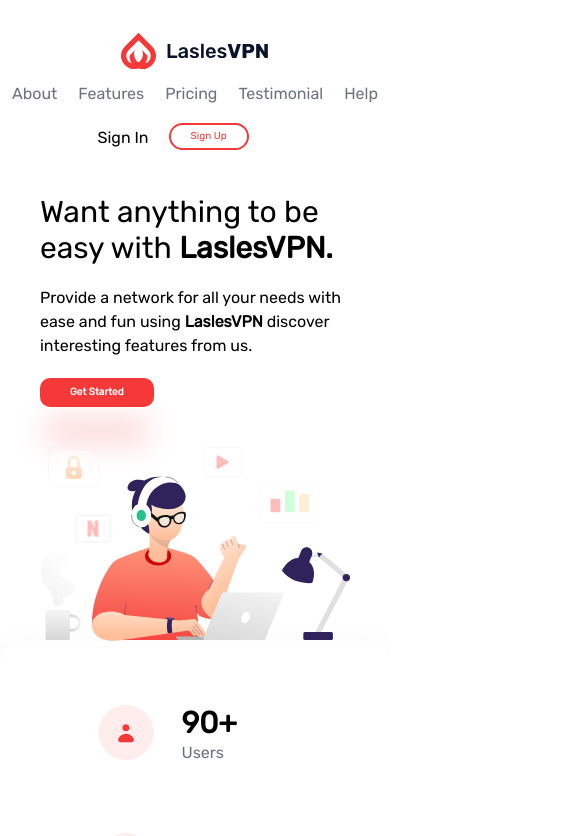
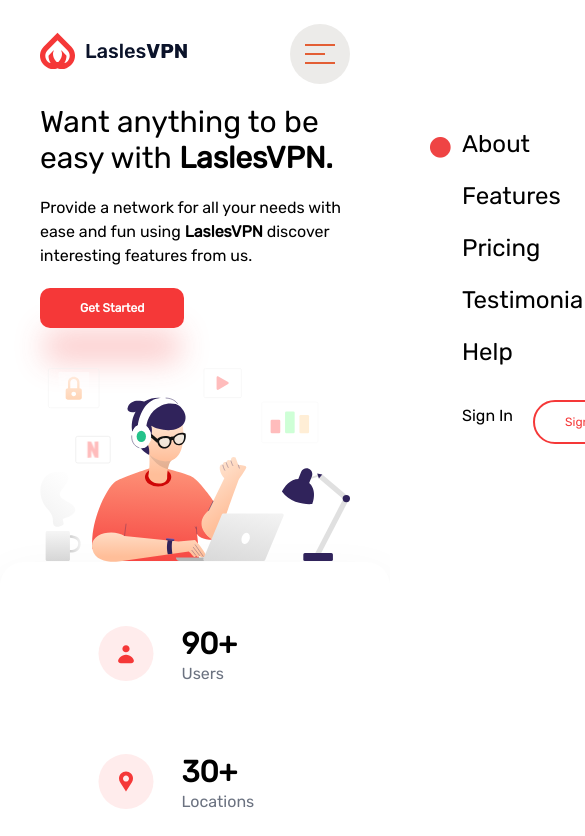
Before and after one commit to avoajaugochukwu/earnipay-t, a React (Create React App) app: page / in a window 390 px wide. Shown: the top 836 px of the page, 585 px wide, since content can reach past the window. Built offline with nearby package versions, Linux system fonts and the light colour scheme.

Commit message:
Added mobile header

```diff
--- a/src/common/Button/button.css
+++ b/src/common/Button/button.css
@@ -58,12 +58,12 @@
   .button--square {
     font-weight: bold;
     border-radius: 10px;
-    font-size: 10px;
-    padding: 6px 30px;
+    font-size: 12px;
+    padding: 10px 40px;
   }
   .button--round {
-    font-size: 10px;
-    padding: 3px 20px;
+    font-size: 12px;
+    padding: 10px 30px;
     border-radius: 25px;
   }
 }
--- /dev/null
+++ b/src/components/AuthButtons/AuthButtons.js
@@ -0,0 +1,36 @@
+import Button from "../../common/Button";
+
+const AuthButtons = ({ username, setUsername, showModal, setShowModal }) => {
+
+  return (
+    <div className="flex mt-4 md:mt-0 pl-10 w-full md:mx-auto md:w-56 md:justify-between">
+      {username ? (
+        <>
+          <p>{username}</p>
+          <Button
+            label="Sign Out"
+            type="round"
+            onClick={() => setUsername("")}
+          />
+        </>
+      ) : (
+        <>
+          <a className="py-1 md:py-3 mr-5" href=".">
+            Sign In
+          </a>
+          <div>
+            <Button
+              label="Sign Up"
+              border="thick"
+              type="round"
+              onClick={() => setShowModal(!showModal)}
+              // onClick={() => close()}
+            />
+          </div>
+        </>
+      )}
+    </div>
+  );
+};
+
+export default AuthButtons;
--- /dev/null
+++ b/src/components/AuthButtons/index.js
@@ -0,0 +1,2 @@
+export * from './AuthButtons';
+export { default } from './AuthButtons';
--- a/src/components/AuthModal/AuthModal.js
+++ b/src/components/AuthModal/AuthModal.js
@@ -13,7 +13,7 @@
   exit: "animate__animated animate__bounceOut",
 });
 
-const AuthModal = ({ active, setActive, setUsername }) => {
+const AuthModal = ({ showModal, setShowModal, setUsername }) => {
   const [{ data, loading, passwordError }, getAuth] = useAuth();
   const [submitted, setSubmitted] = useState(false);
   const [form, setForm] = useState({
@@ -77,7 +77,7 @@
       })
     }
 
-    setActive(false);
+    setShowModal(false);
     setSubmitted(false);
     setForm({ email: "", password: "" });
   };
@@ -89,10 +89,10 @@
   return (
     <>
       <ToastContainer position="top-right" transition={bounce} />
-      <div className={`auth-modal-wrapper ${active ? "open" : ""}`} />
+      <div className={`auth-modal-wrapper ${showModal ? "open" : ""}`} />
       <div
         className={`auth-form ${
-          active ? "open" : ""
+          showModal ? "open" : ""
         } bg-white lg:w-2/3 mx-auto`}
       >
         <div className="flex justify-center h-3/4">
--- a/src/components/Header/Header.js
+++ b/src/components/Header/Header.js
@@ -1,24 +1,31 @@
 import React, { useEffect, useState } from "react";
 import logo_white_bg from "../../assets/img/logo.svg";
-import Button from "../../common/Button";
+import MobileHeader from "../MobileHeader";
+import AuthButtons from "../AuthButtons";
 import AuthModal from "../AuthModal";
 
 const Header = () => {
   const [username, setUsername] = useState("");
-  const [active, setActive] = useState(false);
+  const [showModal, setShowModal] = useState(false);
 
   useEffect(() => {
-    if (active) {
+    if (showModal) {
       document.body.classList.add("no-scroll");
     } else {
       document.body.classList.remove("no-scroll");
     }
-  }, [active]);
+  }, [showModal]);
 
   return (
     <>
-      <div className="mt-8 sm:flex font-extralight justify-between lg:mt-12 lg:mx-[8.5rem] md:mx-8 md:mt-8">
-        <img className="block mx-auto md:ml-0 md:mr-20" src={logo_white_bg} alt="logo" />
+      <div className=" font-extralight justify-between lg:mx-[8.5rem] md:mx-8">
+        <div className="hidden md:block">
+          <div className="sm:flex pt-8">
+            <img
+              className="block mx-auto md:ml-0 md:mr-20"
+              src={logo_white_bg}
+              alt="logo"
+            />
             <div className="flex px-3 md:w-1/2 justify-between text-gray-500 pt-3">
               <p>About</p>
               <p>Features</p>
@@ -26,36 +33,26 @@
               <p>Testimonial</p>
               <p>Help</p>
             </div>
-        <div className="flex mt-4 md:mt-0 w-1/2 mx-auto md:w-56 md:justify-between">
-          {username ? (
-            <>
-              <p>{username}</p>
-              <Button
-                label="Sign Out"
-                type="round"
-                onClick={() => setUsername("")}
-              />
-            </>
-          ) : (
-            <>
-              <a className="py-1 md:py-3 mr-5" href=".">
-                Sign In
-              </a>
-              <div>
-                <Button
-                  label="Sign Up"
-                  border="thick"
-                  type="round"
-                  onClick={() => setActive(!active)}
+
+            <AuthButtons
+              username={username}
+              setUsername={setUsername}
+              showModal={showModal}
+              setShowModal={setShowModal}
             />
           </div>
-            </>
-          )}
         </div>
       </div>
+
+      <MobileHeader
+        username={username}
+        setUsername={setUsername}
+        showModal={showModal}
+        setShowModal={setShowModal}
+      />
       <AuthModal
-        active={active}
-        setActive={setActive}
+        showModal={showModal}
+        setShowModal={setShowModal}
         setUsername={setUsername}
       />
     </>
--- /dev/null
+++ b/src/components/MobileHeader/Link.js
@@ -0,0 +1,18 @@
+import React from "react";
+
+const Link = ({ isActive, link }) => {
+  return (
+    <div className="flex mt-1 h-12">
+      <div className="text-8xl -mt-8 w-10 text-red-500">
+        {isActive ? '•' : ' '}
+      </div>
+      <div>
+        <a href={`${link === 'home' ? '/' : link}`} className="text-2xl capitalize">
+          {link}
+        </a>
+      </div>
+    </div>
+  );
+};
+
+export default Link;
--- /dev/null
+++ b/src/components/MobileHeader/MobileHeader.css
@@ -0,0 +1,113 @@
+.hamburger {
+  position: absolute;
+  left: auto;
+  top: 1.5rem;
+  right: 40px;
+  bottom: auto;
+  z-index: 9999999;
+  display: -webkit-box;
+  display: -webkit-flex;
+  display: -ms-flexbox;
+  display: flex;
+  width: 60px;
+  height: 60px;
+  margin-left: auto;
+  padding: 20px 15px;
+  -webkit-box-orient: vertical;
+  -webkit-box-direction: normal;
+  -webkit-flex-direction: column;
+  -ms-flex-direction: column;
+  flex-direction: column;
+  -webkit-box-pack: justify;
+  -webkit-justify-content: space-between;
+  -ms-flex-pack: justify;
+  justify-content: space-between;
+  border-radius: 50px;
+  background-color: #ecebe9;
+  cursor: pointer;
+}
+
+.hamburger span {
+  display: block;
+
+  height: 2px;
+  background-color: #e35e34;
+  transition: all .8s;
+}
+
+.hamburger span:nth-child(1), .hamburger span:nth-child(2) {
+  margin-bottom: 7px;
+  width: 30px;
+}
+.hamburger span:nth-child(2) {
+  width: 20px;
+}
+.hamburger.open span:nth-child(1) {
+  transform: rotate(45deg) translateY(10px);
+  width: 42px;
+}
+
+.hamburger.open span:nth-child(2) {
+  opacity: 0;
+  width: 0;
+}
+
+.hamburger.open span:nth-child(3) {
+  transform: rotate(-45deg) translateY(-10px);
+  width: 42px;
+}
+
+.no-scroll {
+  position: relative;
+  overflow: hidden;
+  height: 100%;
+}
+
+.sidebar-wrapper {
+  width: 100%;
+  height: 100vh;
+  position: fixed;
+  display: none;
+  opacity: 0;
+  top: 0;
+  right: 0;
+  left: 0;
+  bottom: 0;
+  background-color: rgba(0, 0, 0, 0.7);
+  z-index: 9999;
+  transition: all .8s;
+  overflow-x: hidden;
+}
+
+.sidebar-wrapper.open {
+  opacity: 1;
+  display: block;
+}
+
+.sidebar {
+  position: absolute;
+  opacity: 1;
+  top: 0;
+  height: 100vh;
+  background-color: #fff;
+  transition: right .8s;
+  z-index: 10000;
+}
+
+.sidebar.open {
+  right: 0;
+}
+
+.deco-circle-nav-menu {
+  position: absolute;
+  left: auto;
+  top: 8.5rem;
+  right: -13.5rem;
+  bottom: auto;
+  width: 25rem;
+}
+
+.mobileheaderlogo {
+  position: absolute;
+  z-index: 9999999;
+}
--- /dev/null
+++ b/src/components/MobileHeader/MobileHeader.js
@@ -0,0 +1,45 @@
+import React, { useEffect, useState } from "react";
+import "./MobileHeader.css";
+import SideBar from "./SideBar";
+import logo from "../../assets/img/logo.svg";
+
+const MobileHeader = ({ username, setUsername, showModal, setShowModal }) => {
+  const [active, setActive] = useState(false);
+
+  useEffect(() => {
+    if (active) {
+      document.body.classList.add("no-scroll");
+    } else {
+      document.body.classList.remove("no-scroll");
+    }
+  }, [active]);
+
+  return (
+    <div className="block md:hidden pt-8 pb-8">
+      <div className="">
+        <img className="mobileheaderlogo block ml-10 md:mr-20" src={logo} alt="logo" />
+        {/*  */}
+        <div
+          className={`hamburger ${active ? "open" : undefined}`}
+          onClick={() => setActive(!active) }
+        >
+          <div>
+            <span></span>
+            <span></span>
+            <span></span>
+          </div>
+        </div>
+      </div>
+
+      <SideBar
+        username={username}
+        setUsername={setUsername}
+        showModal={showModal}
+        setShowModal={setShowModal}
+        active={active}
+      />
+    </div>
+  );
+};
+
+export default MobileHeader;
--- /dev/null
+++ b/src/components/MobileHeader/SideBar.js
@@ -0,0 +1,43 @@
+import React from "react";
+import AuthButtons from "../AuthButtons";
+import Link from "./Link";
+
+const SideBar = ({
+  active,
+  username,
+  setUsername,
+  showModal,
+  setShowModal,
+}) => {
+  return (
+    <>
+      <div className={`sidebar-wrapper ${active ? "open" : ""}`} />
+      <div
+        className={`sidebar w-full -right-full sm:-right-1/2 sm:w-1/2 ${
+          active ? "open" : ""
+        }`}
+      >
+        <div className=" relative">
+          <div className="mt-32 ml-8">
+            <Link isActive link={"about"} />
+            <Link isActive={false} link={"features"} />
+            <Link isActive={false} link={"pricing"} />
+            <Link isActive={false} link={"testimonials"} />
+            <Link isActive={false} link={"help"} />
+            {/*  */}
+            <div className="">
+              <AuthButtons
+                username={username}
+                setUsername={setUsername}
+                showModal={showModal}
+                setShowModal={setShowModal}
+              />
+            </div>
+          </div>
+        </div>
+      </div>
+    </>
+  );
+};
+
+export default SideBar;
--- /dev/null
+++ b/src/components/MobileHeader/index.js
@@ -0,0 +1,2 @@
+export * from './MobileHeader';
+export { default } from './MobileHeader';
--- a/src/index.css
+++ b/src/index.css
@@ -5,6 +5,7 @@
 @tailwind components;
 @tailwind utilities;
 body {
+  overflow-x: hidden;
   margin: 0;
   font-family: 'font-rubik' -apple-system, BlinkMacSystemFont, 'Segoe UI', 'Roboto', 'Oxygen',
     'Ubuntu', 'Cantarell', 'Fira Sans', 'Droid Sans', 'Helvetica Neue',
```
Lines whose indentation alone changed are shown as unchanged.
